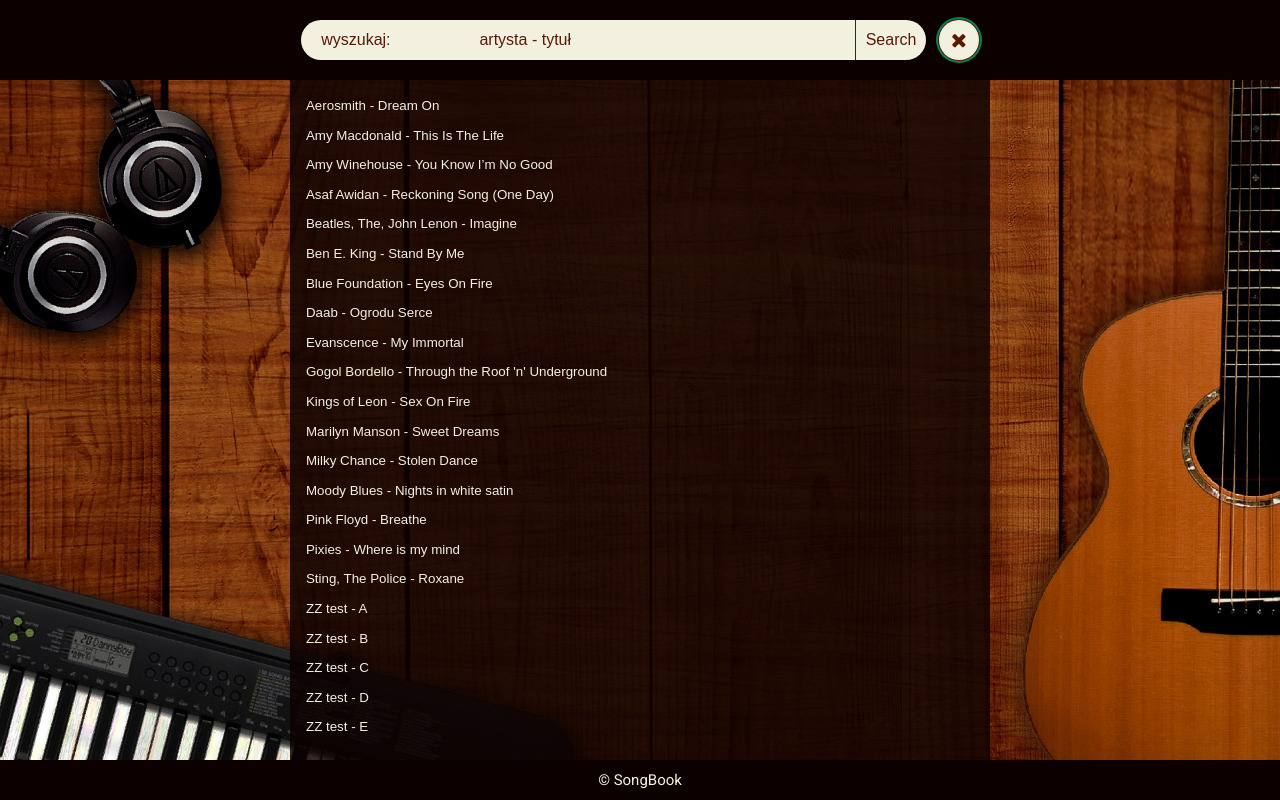
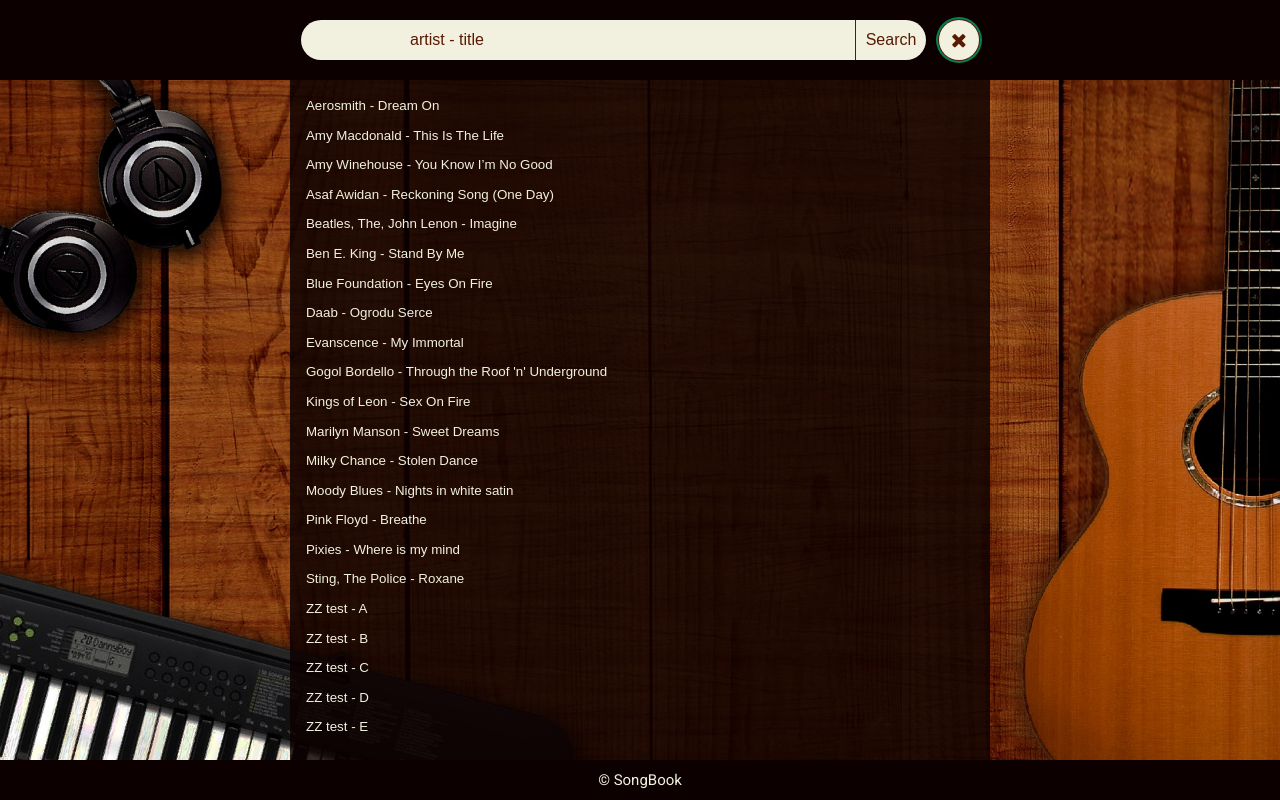
Before and after one commit to patrykkowalski0617/songbook, a React (Create React App) app: page / in a window 1280 px wide. Both pictures are taken after a click on the button 906 px from the left and 40 px from the top of the page. Built offline with nearby package versions, Linux system fonts and the light colour scheme; what spotify-web-api-js would draw is missing.

Commit message:
translate all app text into english

```diff
--- a/src/components/header/HeaderButtons.js
+++ b/src/components/header/HeaderButtons.js
@@ -92,16 +92,14 @@ const HeaderButtons = ({
                     counterToggle(true);
                 } else {
                     alert(
-                        "To koniec tekstu piosenki. Przewiń go, aby zacząć w innym miejscu."
+                        "This is the end of the lyrics. In order to start, scroll to somewhere else."
                     );
                 }
                 tutorialNextStep();
                 localStorage.setItem("tutorialIsInactive", true);
             },
             tutorialMode: !tutorialIsInactive && tutorialStep === 1,
-            tipText: `Rozpocznij zabawę.
-            Metronom pomoże Ci utrzymać właściwe tempo podczas wykonywania utworu.
-            Po oliczaniu tekst zacznie przewijać się synchronicznie.`
+            tipText: `Start having fun! The metronome will help you keep the right tempo during your performance. Lyrics will start scroll synchronously after countdown.`
         },
         {
             onIcon: "list",
@@ -117,7 +115,7 @@ const HeaderButtons = ({
                 tutorialNextStep();
             },
             tutorialMode: !tutorialIsInactive && tutorialStep === 0,
-            tipText: "Wybierz piosenkę z listy."
+            tipText: "Select a song from the list."
         },
         {
             onIcon: "login",
--- a/src/components/header/Search.js
+++ b/src/components/header/Search.js
@@ -81,8 +81,8 @@ class Search extends Component {
             <SearchContainer>
                 <Input
                     type="search"
-                    placeholder="wyszukaj:
-                    artysta - tytuł"
+                    placeholder="
+                    artist - title"
                     onChange={this.onChangeHandler}
                     onKeyUp={e => {
                         if (e.which === 13) {
--- a/src/components/main/lyrics/Lyrics.js
+++ b/src/components/main/lyrics/Lyrics.js
@@ -89,7 +89,7 @@ class Lyrics extends Component {
                         colorSchemeNo={colorSchemeNo}
                         onClick={() => this.playOnSpotify()}
                     >
-                        Odsłuchaj na Spotify
+                        Listen in Spotify
                         <i className="icon icon-spotify" />
                     </SpotifyIcon>
                 </LyricsHeader>
```
